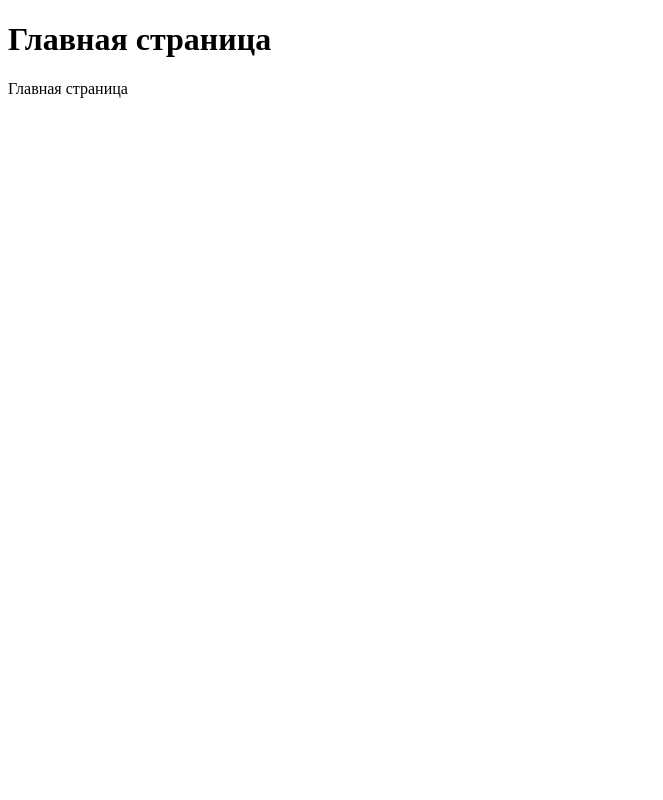
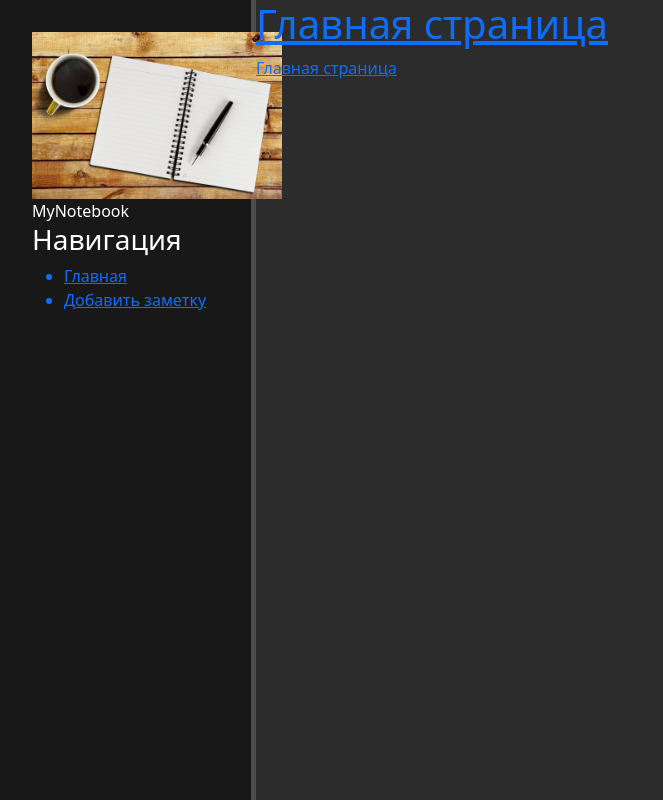
Before and after one commit to Astaforkin/mynotebook, a Django app: page / in a window 1280 px wide. Shown: the whole page, without its empty margins (0-663 px from the left). Run offline with Django 4.2, Linux system fonts and the light colour scheme; some libraries are stand-ins or nearby versions.

Commit message:
add all fix

```diff
--- /dev/null
+++ b/mynotebook/main/static/main/css/main.css
@@ -0,0 +1,18 @@
+body {
+    background: #2c2c2c;
+}
+
+aside {
+    float: left;
+    background: #181818;
+    width: 20%;
+    padding: 2.5%;
+    height: 100vh;
+    color: #fff;
+    border-right: 5px solid #4d4d4d;
+}
+
+aside img {
+    width: 250px;
+    float: left;
+}
--- a/mynotebook/main/templates/main/layout.html
+++ b/mynotebook/main/templates/main/layout.html
@@ -1,3 +1,4 @@
+{% load static %}
 <!DOCTYPE html>
 <html lang="ru">
 <head>
@@ -5,9 +6,24 @@
     <meta http-equiv="X-UA-Compatible" content="IE=edge">
     <meta name="viewport" content="width=device-width, initial-scale=1.0">
     <title>{% block title %}{% endblock %}</title>
+    <link rel="stylesheet" href="https://cdn.jsdelivr.net/npm/bootstrap@5.2.0/dist/css/bootstrap.min.css">
+    <link rel="stylesheet" href="{% static 'main/css/main.css'%}">
+    <link rel="stylesheet" href="https://cdn.jsdelivr.net/npm/@fortawesome/fontawesome-free@6.1.2/css/fontawesome.min.css">
 </head>
 <body>
-    {% block content %}
-    {% endblock %}
+    <aside>
+        <img src="{% static 'main/img/depositphotos_19272371-stock-photo-notebook.jpg' %}" alt="Лого">
+        <span class="logo">MyNotebook</span>
+        <h3>Навигация</h3>
+        <ul>
+            <a href=''><li>Главная</li>
+            <a href=''><li>Добавить заметку</li>
+        </ul>
+    </aside>
+    <main>
+        {% block content %}
+        {% endblock %}
+    </main>
+
 </body>
 </html>
--- a/mynotebook/mynotebook/settings.py
+++ b/mynotebook/mynotebook/settings.py
@@ -122,6 +122,11 @@ USE_TZ = True
 
 STATIC_URL = "static/"
 
+STATICFILES_DIRS = [
+    BASE_DIR / "static",
+]
+
+
 # Default primary key field type
 # https://docs.djangoproject.com/en/4.1/ref/settings/#default-auto-field
 
--- a/mynotebook/mynotebook/urls.py
+++ b/mynotebook/mynotebook/urls.py
@@ -15,8 +15,10 @@ Including another URLconf
 """
 from django.contrib import admin
 from django.urls import path, include
+from django.conf import settings
+from django.conf.urls.static import static
 
 urlpatterns = [
     path("admin/", admin.site.urls),
     path('', include('main.urls'))
-]
+] + static(settings.STATIC_URL, document_root=settings.STATIC_ROOT)
```
Also changed, not shown: mynotebook/main/static/main/img/depositphotos_19272371-stock-photo-notebook.jpg (added).
